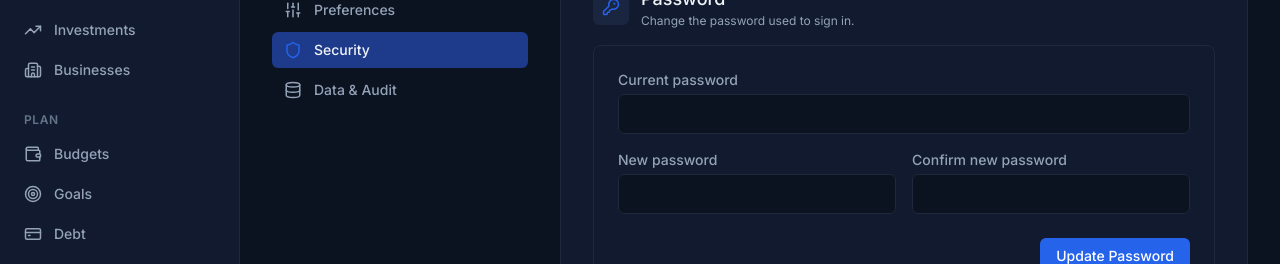
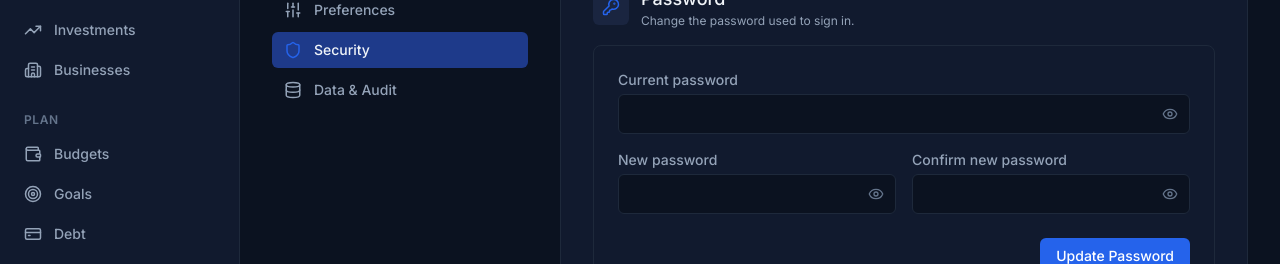
Before and after one commit to Dancan1907/trellisflow, a Next.js app in the folder apps/web/: page /settings/security in a window 1280 px wide. Shown: the part 224-488 px from the top of the page. Built offline with nearby package versions, Linux system fonts and the light colour scheme; no server answers.

Commit message:
fix(security): Refactor password input fields to use reusable component with visibility toggle

```diff
--- a/apps/web/src/app/(app)/settings/security/page.tsx
+++ b/apps/web/src/app/(app)/settings/security/page.tsx
@@ -1,7 +1,17 @@
 'use client';
 
 import { useState } from 'react';
-import { KeyRound, Monitor, Smartphone, Globe, Trash2, LogOut, ShieldCheck } from 'lucide-react';
+import {
+  KeyRound,
+  Monitor,
+  Smartphone,
+  Globe,
+  Trash2,
+  LogOut,
+  ShieldCheck,
+  Eye,
+  EyeOff,
+} from 'lucide-react';
 import {
   useSessions,
   useRevokeSession,
@@ -105,49 +115,31 @@ export default function SecuritySettingsPage() {
           onSubmit={handleChangePassword}
           className="space-y-4 bg-bg-tertiary/40 border border-border-subtle rounded-lg p-6"
         >
-          <div>
-            <label className="block text-sm font-medium text-fg-secondary mb-1">
-              Current password
-            </label>
-            <input
-              type="password"
+          <PasswordInput
+            label="Current password"
+            value={currentPassword}
+            onChange={(e) => setCurrentPassword(e.target.value)}
             autoComplete="current-password"
             required
-              value={currentPassword}
-              onChange={(e) => setCurrentPassword(e.target.value)}
-              className="w-full h-10 px-3 rounded-md border border-border-subtle bg-bg-primary text-fg-primary focus:outline-none focus:border-accent-primary"
           />
-          </div>
 
           <div className="grid grid-cols-1 md:grid-cols-2 gap-4">
-            <div>
-              <label className="block text-sm font-medium text-fg-secondary mb-1">
-                New password
-              </label>
-              <input
-                type="password"
+            <PasswordInput
+              label="New password"
+              value={newPassword}
+              onChange={(e) => setNewPassword(e.target.value)}
               autoComplete="new-password"
               required
               minLength={8}
-                value={newPassword}
-                onChange={(e) => setNewPassword(e.target.value)}
-                className="w-full h-10 px-3 rounded-md border border-border-subtle bg-bg-primary text-fg-primary focus:outline-none focus:border-accent-primary"
             />
-            </div>
-            <div>
-              <label className="block text-sm font-medium text-fg-secondary mb-1">
-                Confirm new password
-              </label>
-              <input
-                type="password"
+            <PasswordInput
+              label="Confirm new password"
+              value={confirmPassword}
+              onChange={(e) => setConfirmPassword(e.target.value)}
               autoComplete="new-password"
               required
               minLength={8}
-                value={confirmPassword}
-                onChange={(e) => setConfirmPassword(e.target.value)}
-                className="w-full h-10 px-3 rounded-md border border-border-subtle bg-bg-primary text-fg-primary focus:outline-none focus:border-accent-primary"
             />
-            </div>
           </div>
 
           {passwordError && <p className="text-sm text-status-negative">{passwordError}</p>}
@@ -271,6 +263,36 @@ export default function SecuritySettingsPage() {
 // Sub-components
 // ============================================================================
 
+// 1. Reusable Password Input with Eye Toggle
+interface PasswordInputProps extends React.InputHTMLAttributes<HTMLInputElement> {
+  label: string;
+}
+
+function PasswordInput({ label, ...props }: PasswordInputProps) {
+  const [show, setShow] = useState(false);
+
+  return (
+    <div>
+      <label className="block text-sm font-medium text-fg-secondary mb-1">{label}</label>
+      <div className="relative">
+        <input
+          {...props}
+          type={show ? 'text' : 'password'}
+          className="w-full h-10 pl-3 pr-10 rounded-md border border-border-subtle bg-bg-primary text-fg-primary focus:outline-none focus:border-accent-primary"
+        />
+        <button
+          type="button"
+          onClick={() => setShow(!show)}
+          aria-label={show ? 'Hide password' : 'Show password'}
+          className="absolute right-0 top-0 h-10 px-3 flex items-center justify-center text-fg-tertiary hover:text-fg-secondary focus:outline-none transition-colors"
+        >
+          {show ? <EyeOff size={16} /> : <Eye size={16} />}
+        </button>
+      </div>
+    </div>
+  );
+}
+
 function SessionRow({
   session,
   onRevoke,
```
Lines whose indentation alone changed are shown as unchanged.
